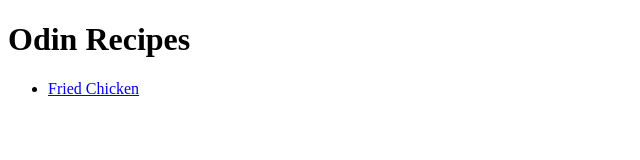
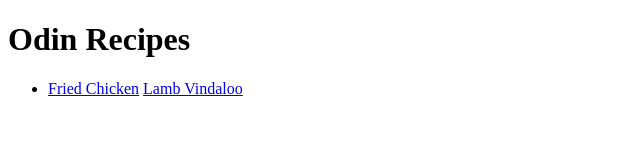
Before and after one commit to CodeRafu/odin-recipes, a plain HTML site: page index.html in a window 1280 px wide. Shown: the whole page, without its empty margins (0-640 px from the left). Drawn offline with Linux system fonts and the light colour scheme.

Commit message:
feat: Add link

```diff
--- a/index.html
+++ b/index.html
@@ -9,6 +9,7 @@
       <ul>
         <li>
           <a href="recipes/friedchicken.html">Fried Chicken</a>
+          <a href="recipes/lambvindaloo.html">Lamb Vindaloo</a>
         </li>
       </ul>
   </body>
```
